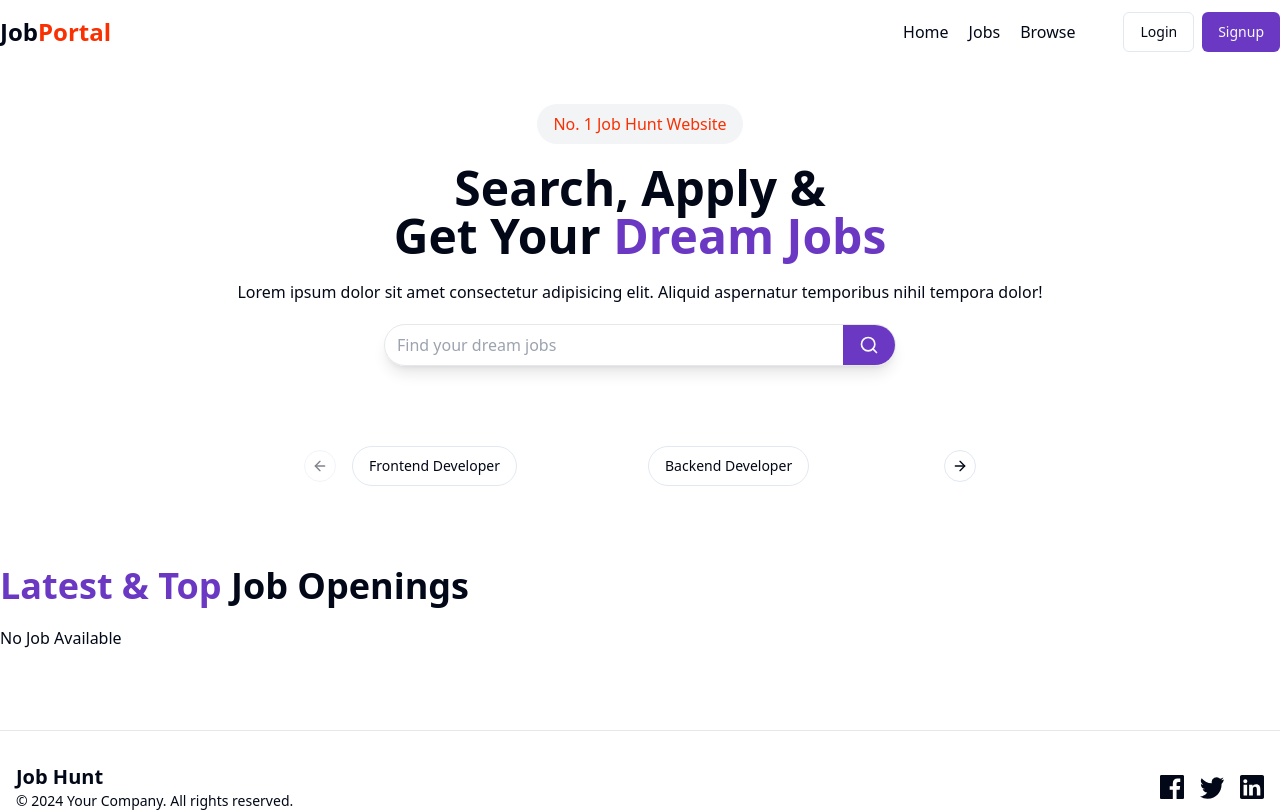
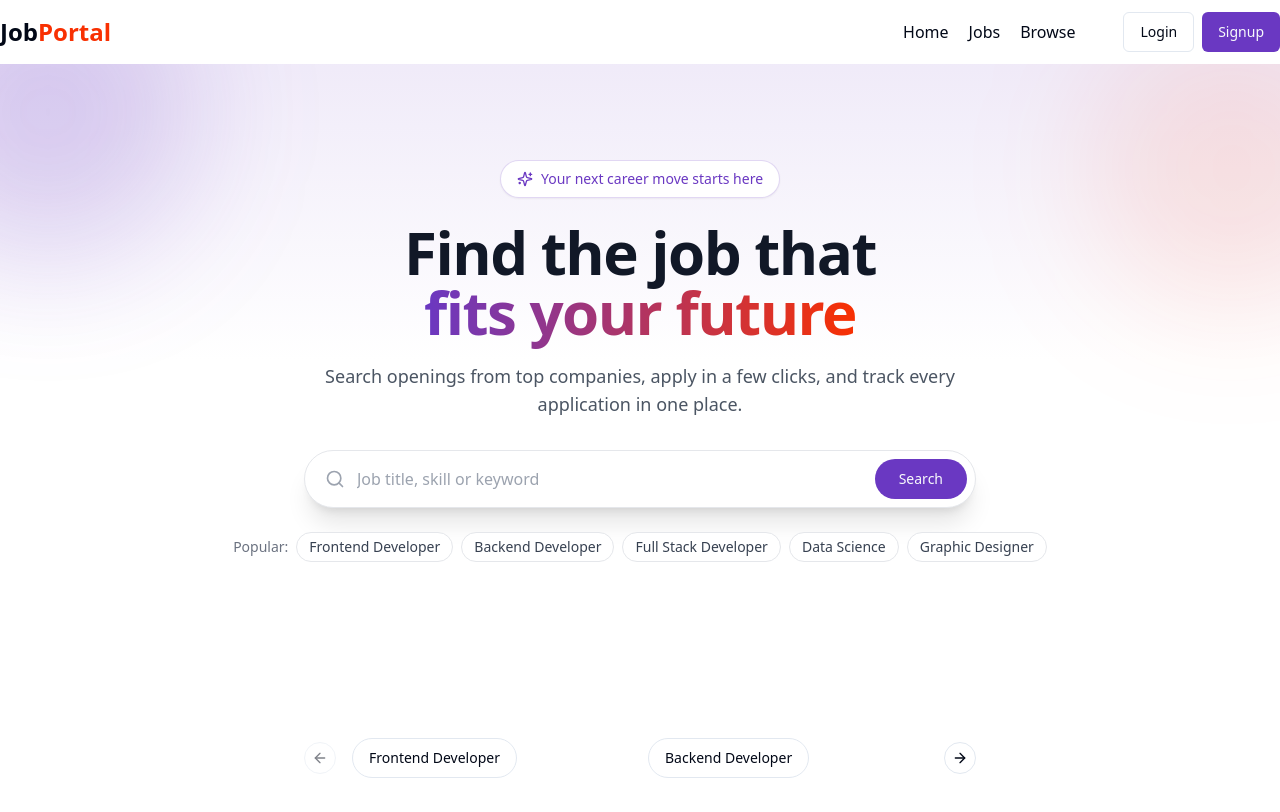
Before and after one commit to its-shubhu123/job-portal-app, a React (Vite) app in the folder frontend/: page / in a window 1280 px wide. Shown: the top 812 px of the page. Built offline with nearby package versions, Linux system fonts and the light colour scheme; no server answers.

Commit message:
Enhance HeroSection with popular searches feature

```diff
--- a/frontend/src/components/HeroSection.jsx
+++ b/frontend/src/components/HeroSection.jsx
@@ -1,40 +1,91 @@
 import React, { useState } from 'react'
 import { Button } from './ui/button'
-import { Search } from 'lucide-react'
+import { Search, Sparkles } from 'lucide-react'
 import { useDispatch } from 'react-redux';
 import { setSearchedQuery } from '@/redux/jobSlice';
 import { useNavigate } from 'react-router-dom';
+
+const popularSearches = [
+    "Frontend Developer",
+    "Backend Developer",
+    "Full Stack Developer",
+    "Data Science",
+    "Graphic Designer",
+];
 
 const HeroSection = () => {
     const [query, setQuery] = useState("");
     const dispatch = useDispatch();
     const navigate = useNavigate();
 
-    const searchJobHandler = () => {
-        dispatch(setSearchedQuery(query));
+    const searchJobHandler = (value = query) => {
+        dispatch(setSearchedQuery(value.trim()));
         navigate("/browse");
     }
 
+    const handleSubmit = (e) => {
+        e.preventDefault(); // lets the Enter key trigger the search
+        searchJobHandler();
+    }
+
     return (
-        <div className='text-center'>
-            <div className='flex flex-col gap-5 my-10'>
-                <span className=' mx-auto px-4 py-2 rounded-full bg-gray-100 text-[#F83002] font-medium'>No. 1 Job Hunt Website</span>
-                <h1 className='text-5xl font-bold'>Search, Apply & <br /> Get Your <span className='text-[#6A38C2]'>Dream Jobs</span></h1>
-                <p>Lorem ipsum dolor sit amet consectetur adipisicing elit. Aliquid aspernatur temporibus nihil tempora dolor!</p>
-                <div className='flex w-[40%] shadow-lg border border-gray-200 pl-3 rounded-full items-center gap-4 mx-auto'>
+        <section className='relative overflow-hidden bg-gradient-to-b from-[#6A38C2]/10 via-white to-white'>
+            {/* soft decorative blobs */}
+            <div className='pointer-events-none absolute -top-24 -left-24 h-72 w-72 rounded-full bg-[#6A38C2]/20 blur-3xl' />
+            <div className='pointer-events-none absolute -top-10 -right-24 h-72 w-72 rounded-full bg-[#F83002]/10 blur-3xl' />
+
+            <div className='relative mx-auto max-w-4xl px-4 py-16 text-center sm:py-24'>
+                <span className='inline-flex items-center gap-2 rounded-full border border-[#6A38C2]/20 bg-white px-4 py-2 text-sm font-medium text-[#6A38C2] shadow-sm'>
+                    <Sparkles className='h-4 w-4' />
+                    Your next career move starts here
+                </span>
+
+                <h1 className='mt-6 text-4xl font-extrabold leading-tight tracking-tight text-gray-900 sm:text-6xl'>
+                    Find the job that <br className='hidden sm:block' />
+                    <span className='bg-gradient-to-r from-[#6A38C2] to-[#F83002] bg-clip-text text-transparent'>
+                        fits your future
+                    </span>
+                </h1>
+
+                <p className='mx-auto mt-5 max-w-2xl text-base text-gray-600 sm:text-lg'>
+                    Search openings from top companies, apply in a few clicks, and track every application in one place.
+                </p>
+
+                <form
+                    onSubmit={handleSubmit}
+                    className='mx-auto mt-8 flex w-full max-w-2xl items-center gap-2 rounded-full border border-gray-200 bg-white p-2 shadow-xl focus-within:border-[#6A38C2]/50 focus-within:ring-4 focus-within:ring-[#6A38C2]/10'
+                >
+                    <Search className='ml-3 h-5 w-5 shrink-0 text-gray-400' />
                     <input
                         type="text"
-                        placeholder='Find your dream jobs'
+                        value={query}
+                        placeholder='Job title, skill or keyword'
                         onChange={(e) => setQuery(e.target.value)}
-                        className='outline-none border-none w-full'
+                        className='w-full bg-transparent px-1 py-2 text-gray-900 outline-none placeholder:text-gray-400'
+                    />
+                    <Button
+                        type="submit"
+                        className='rounded-full bg-[#6A38C2] px-6 hover:bg-[#5b30a6]'
+                    >
+                        Search
+                    </Button>
+                </form>
 
-                    />
-                    <Button onClick={searchJobHandler} className="rounded-r-full bg-[#6A38C2]">
-                        <Search className='h-5 w-5' />
-                    </Button>
+                <div className='mt-6 flex flex-wrap items-center justify-center gap-2'>
+                    <span className='text-sm text-gray-500'>Popular:</span>
+                    {popularSearches.map((item) => (
+                        <button
+                            key={item}
+                            type="button"
+                            onClick={() => searchJobHandler(item)}
+                            className='rounded-full border border-gray-200 bg-white px-3 py-1 text-sm text-gray-700 transition hover:border-[#6A38C2] hover:text-[#6A38C2]'
+                        >
+                            {item}
+                        </button>
+                    ))}
                 </div>
             </div>
-        </div>
+        </section>
     )
 }
 
```
